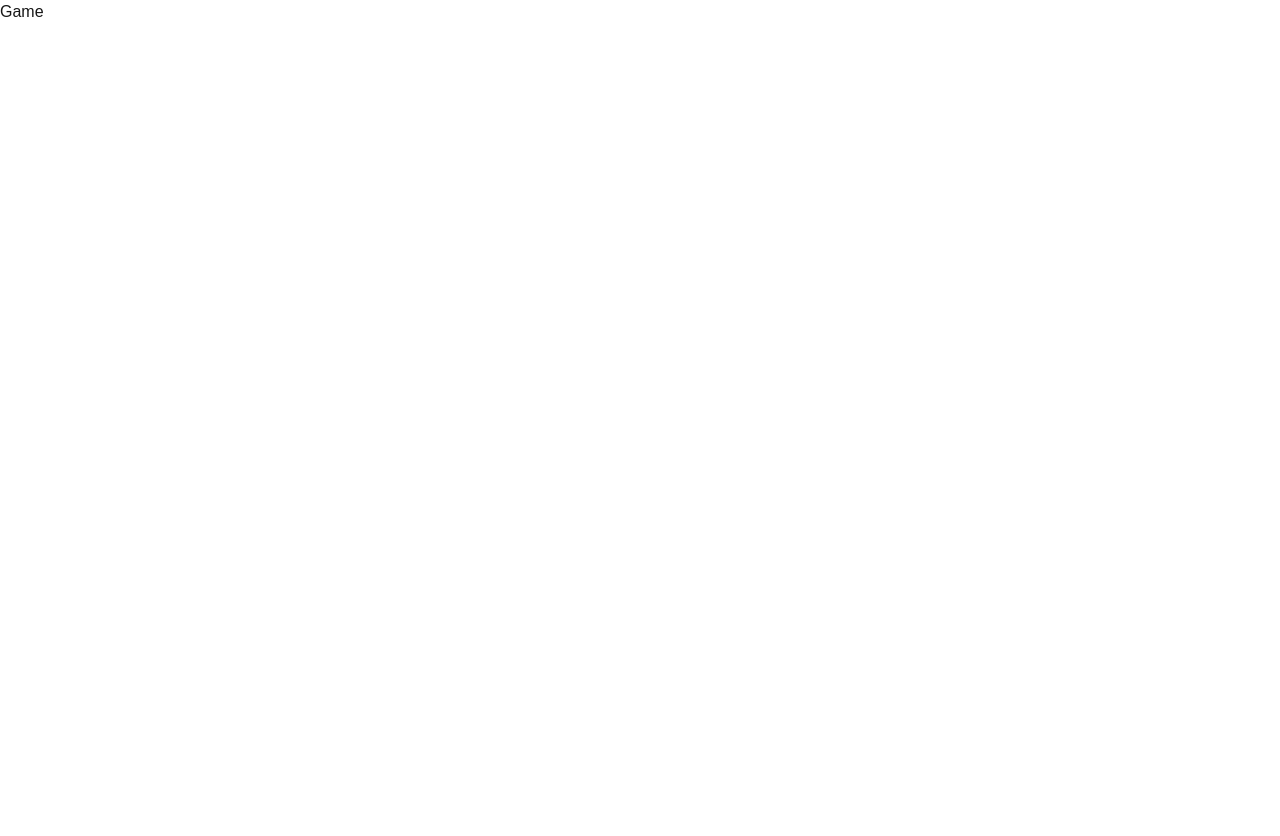
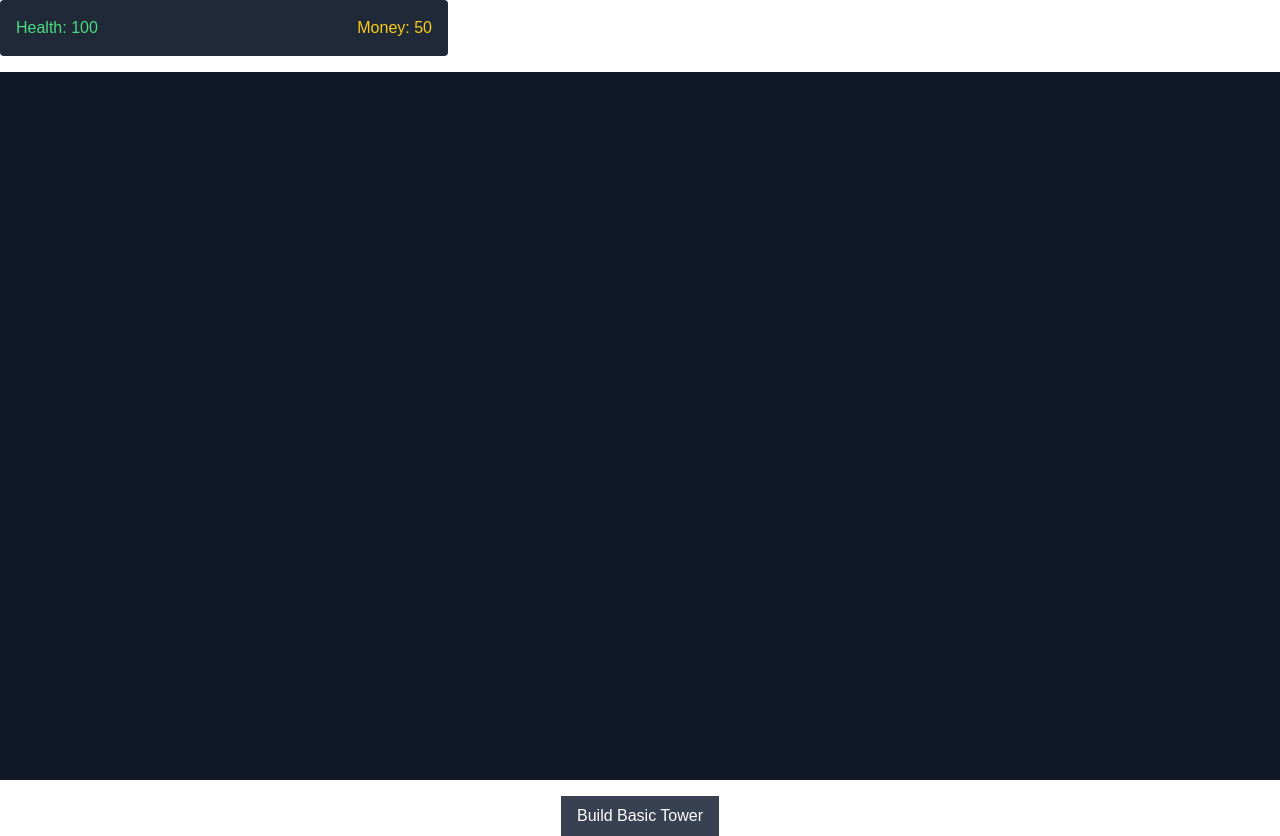
Before and after one commit to NithinKonda/tower-game, a Next.js app: page /game in a window 1280 px wide. Before the commit the page ends 800 px from the top, so only its background shows below. Built offline with nearby package versions, Linux system fonts and the light colour scheme.

Commit message:
add Game components

```diff
--- /dev/null
+++ b/app/components/Enemy.tsx
@@ -0,0 +1,13 @@
+import React from 'react'
+
+const Enemy = ({position}:{position : any}) => {
+  return (
+    <div className='bg-red-600 text-white w-12 h-12 flex justify-center items-center rounded-full absolute'
+      style={{left : `${position.x * 4}rem`, top: `${position.y * 4}rem`}}
+    >
+      E
+    </div>
+  )
+}
+
+export default Enemy
--- /dev/null
+++ b/app/components/GameBoard.tsx
@@ -0,0 +1,38 @@
+import React from 'react'
+import Tower from './Tower';
+import Enemy from './Enemy';
+const GameBoard = ({towers,enemies,onPlaceTower}) => {
+    const gridSize = 10;
+
+    const renderGrid = () =>
+    {
+        const grid = [];
+        for(let row = 0; row < gridSize; row++)
+        {
+            for(let col = 0; col < gridSize; col++)
+            {
+                grid.push(
+                    <div
+                        key={`${row} - ${col}`}
+                        className='w-16 h-16 border-gray-500 hover:bg-gray-200 flex items-center justify-center'
+                        onClick={() => onPlaceTower({ x:col , y:row})}
+                        >
+                            {towers.find(tower => tower.position.x === col && tower.position.y === row) && <Tower />}
+                        </div>
+                )
+            }
+        }
+        return grid;
+    }
+
+  return (
+    <div className='grid grid-cols-10 gap-1 bg-gray-900 p-4'>
+        {renderGrid()}
+        {enemies.map((enemy, index) => (
+            <Enemy key={index} position={enemy.position} />
+        ))}
+    </div>
+  )
+}
+
+export default GameBoard
--- /dev/null
+++ b/app/components/PlayerStats.tsx
@@ -0,0 +1,8 @@
+export default function PlayerStats({ stats }) {
+    return (
+      <div className="flex justify-between bg-gray-800 p-4 w-full max-w-md rounded mb-4">
+        <p className="text-green-400">Health: {stats.health}</p>
+        <p className="text-yellow-400">Money: {stats.money}</p>
+      </div>
+    );
+  }
--- /dev/null
+++ b/app/components/Tower.tsx
@@ -0,0 +1,9 @@
+import React from 'react'
+
+const Tower = () => {
+  return (
+    <div className='bg-blue-400 tect-white w-12 h-12 flex items-center justify-center rounded-full'>T</div>
+  )
+}
+
+export default Tower
--- /dev/null
+++ b/app/components/TowerMenu.tsx
@@ -0,0 +1,14 @@
+import React from 'react'
+
+const TowerMenu = ({onBuildTower}) => {
+  return (
+    <div className='flex justify-center mt-4'>
+        <button
+            className='bg-gray-700 text-white px-4 py-2 rouned hover:bg-gray-300'
+            onClick={() => onBuildTower({type: 'basic',cost:10})}
+        >Build Basic Tower</button>
+    </div>
+  )
+}
+
+export default TowerMenu
--- a/app/game/page.tsx
+++ b/app/game/page.tsx
@@ -1,9 +1,25 @@
+"use client"
 import React from 'react'
+import GameBoard from '../components/GameBoard'
+import PlayerStats from '../components/PlayerStats'
+import { useState } from 'react'
+import TowerMenu from '../components/TowerMenu'
+const Game = () => {
+    const [towers,setTowers] = useState([]);
+    const [enemy,setEnemies] = useState([]);
+    const [playerStats,SetPlayerStats] = useState({health : 100, money:50});
 
-const Game = () => {
+
+    const handlePlaceTower = (position) =>
+    {
+        setTowers([...towers, {position, type: 'basic'}])
+        SetPlayerStats({...playerStats, money : playerStats.money - 10})
+    }
     return (
         <div>
-            <div>Game</div>
+            <PlayerStats stats = {playerStats}/>
+            <GameBoard towers={towers} enemies={enemy} onPlaceTower = {handlePlaceTower}/>
+            <TowerMenu onBuildTower={handlePlaceTower} />
         </div>
     )
 }
--- a/app/layout.tsx
+++ b/app/layout.tsx
@@ -1,17 +1,7 @@
 import type { Metadata } from "next";
-import localFont from "next/font/local";
 import "./globals.css";
 
-const geistSans = localFont({
-  src: "./fonts/GeistVF.woff",
-  variable: "--font-geist-sans",
-  weight: "100 900",
-});
-const geistMono = localFont({
-  src: "./fonts/GeistMonoVF.woff",
-  variable: "--font-geist-mono",
-  weight: "100 900",
-});
+
 
 export const metadata: Metadata = {
   title: "Create Next App",
@@ -25,9 +15,7 @@ export default function RootLayout({
 }>) {
   return (
     <html lang="en">
-      <body
-        className={`${geistSans.variable} ${geistMono.variable} antialiased`}
-      >
+      <body>
         {children}
       </body>
     </html>
```
Also changed, not shown: app/fonts/GeistMonoVF.woff (deleted), app/fonts/GeistVF.woff (deleted).
